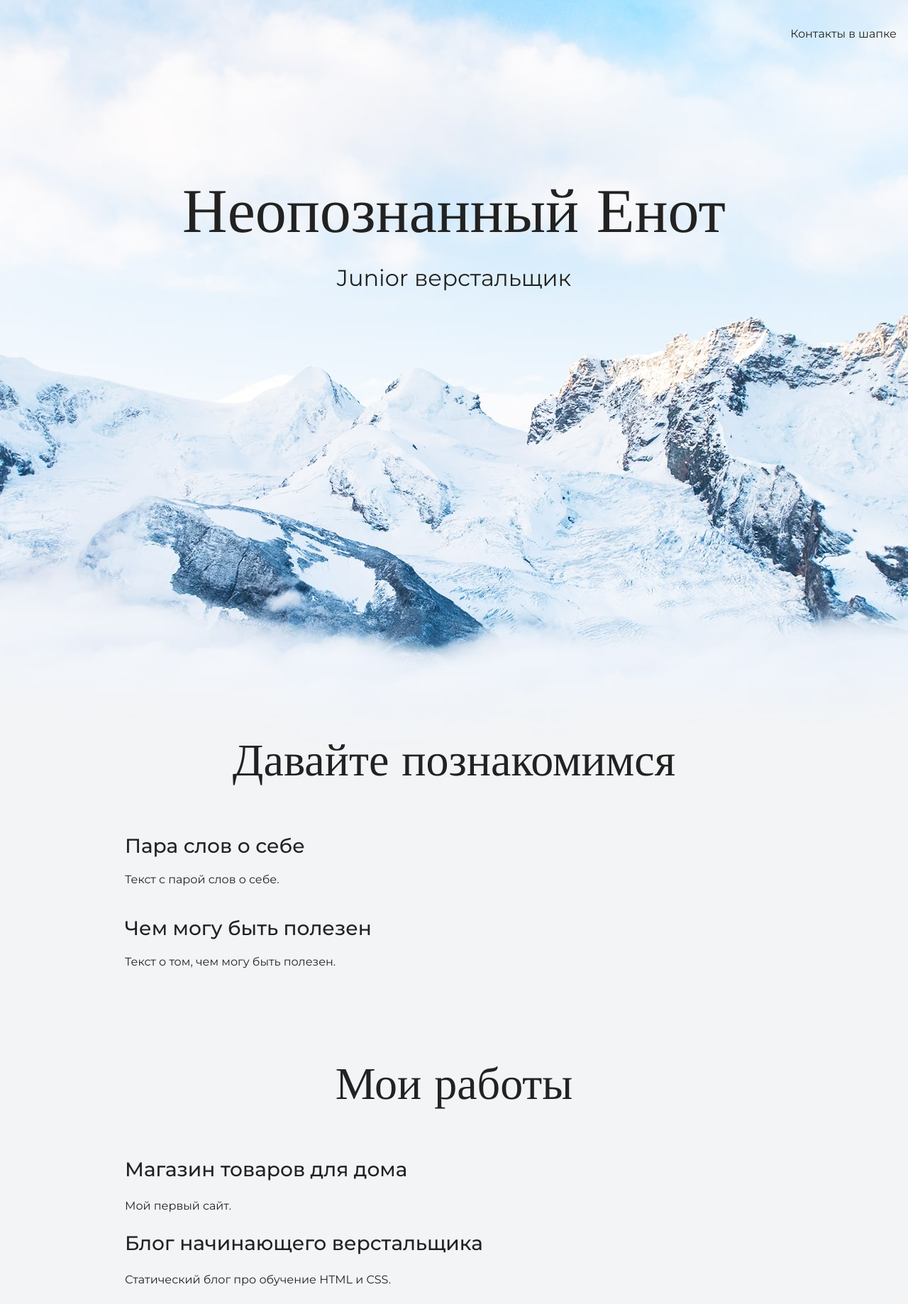
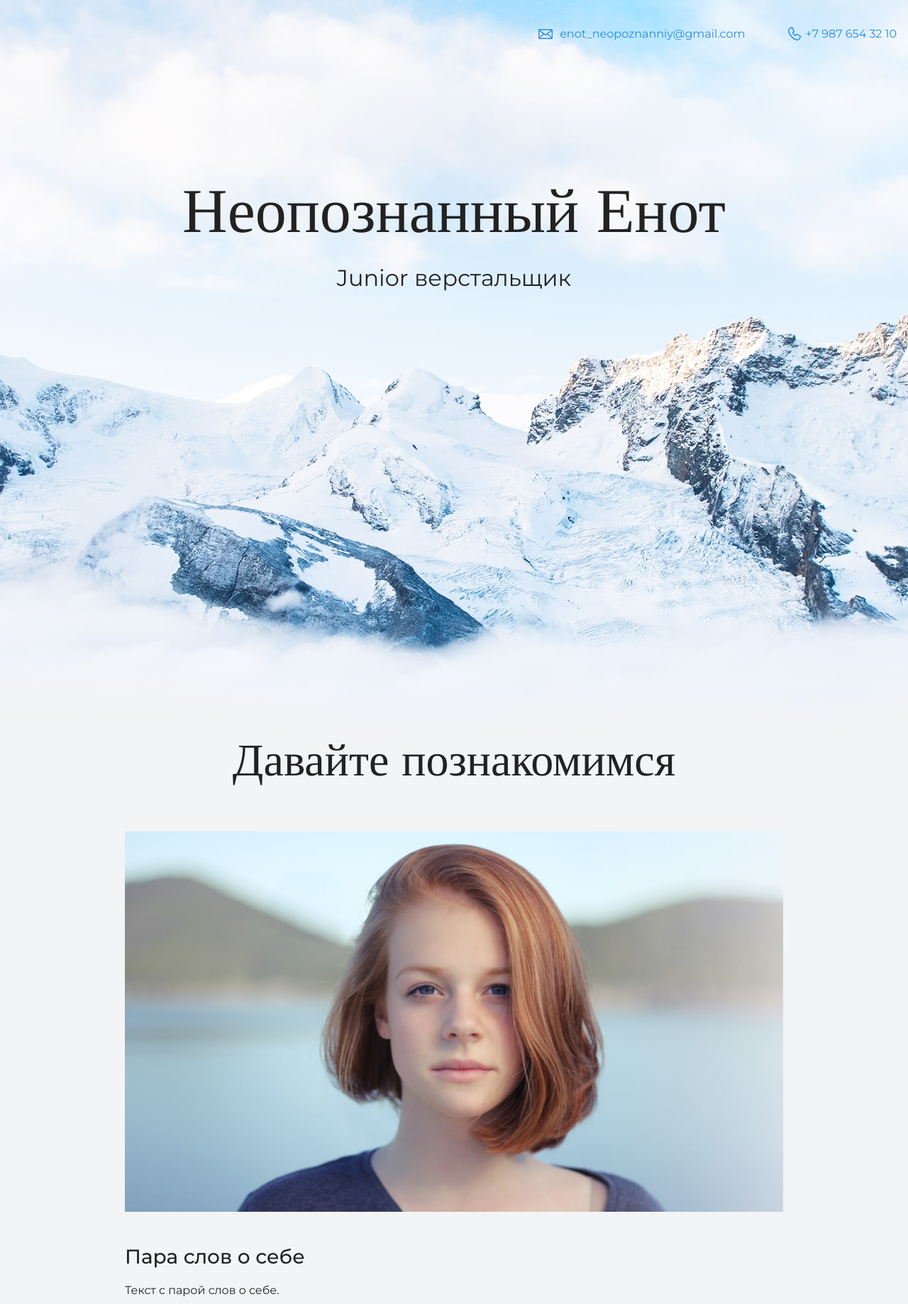
Before and after one commit to JayLim2/HTMLAcademyBasicPetProject, a plain HTML site: page index.html in a window 1280 px wide. Shown: the top 1838 px of the page at 71% size. Drawn offline with nearby package versions, Linux system fonts and the light colour scheme.

Commit message:
Images has been linked to page

```diff
--- a/index.html
+++ b/index.html
@@ -10,7 +10,8 @@
   <body>
     <header class="page-header">
       <div class="container">
-		Контакты в шапке
+		<a class="header-email" href="mailto:enot_neopoznanniy@gmail.com">enot_neopoznanniy@gmail.com</a>
+		<a class="header-phone" href="tel:+79876543210">+7 987 654 32 10</a>
 	  </div>
     </header>
 
@@ -24,6 +25,9 @@
     <section class="intro">
 	  <div class="container">
 		  <h2 class="subheading">Давайте познакомимся</h2>
+		  <figure class="user-image">
+			  <img src="files/user.jpg" width="928" height="536" alt="Фотография Неопознанного Енота">
+		  </figure>
 		  <h3>Пара слов о себе</h3>
 		  <p>Текст с парой слов о себе.</p>
 		  <h3>Чем могу быть полезен</h3>
@@ -35,8 +39,12 @@
 		<div class="container">
 		  <h2 class="subheading">Мои работы</h2>
 
+		  <figure class="project-image">
+			<img src="files/project.jpg" width="928" height="536" alt="Cайт магазина товаров для дома">
+		  </figure>
 		  <h3>Магазин товаров для дома</h3>
 		  <p>Мой первый сайт.</p>
+		  <a class="button" href="source/project/index.html">Открыть страницу</a>
 
 		  <h3>Блог начинающего верстальщика</h3>
 		  <p>Статический блог про обучение HTML и CSS.</p>
@@ -45,7 +53,8 @@
 
     <footer class="page-footer">
 		<div class="container">
-			Контакты в подвале
+			<a class="footer-email" href="mailto:enot_neopoznanniy@gmail.com">enot_neopoznanniy@gmail.com</a>
+			<a class="footer-phone" href="tel:+79876543210">+7 987 654 32 10</a>
 		</div>
     </footer>
   </body>
```
